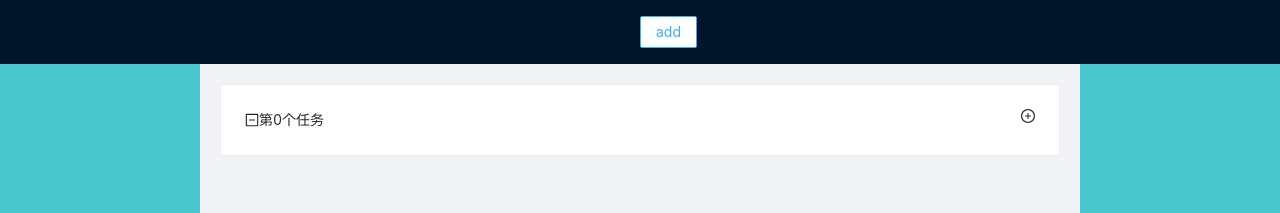
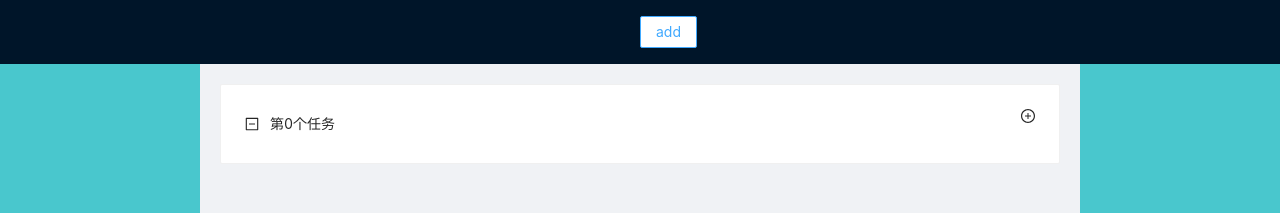
Before and after one commit to Xeon-all/SE-Web-project, a React (Create React App) app in the folder my-app/: page / in a window 1280 px wide. Both pictures are taken after a click on the button "add". Shown: the top 213 px of the page. Built offline with nearby package versions, Linux system fonts and the light colour scheme.

Commit message:
add change task name function

```diff
--- a/my-app/src/App.js
+++ b/my-app/src/App.js
@@ -2,6 +2,7 @@ import {
   Button,
   Card,
   Layout,
+  Input,
 } from 'antd'
 import {
   PlusCircleOutlined,
@@ -20,6 +21,8 @@ function App() {
     let newTask = {
       id: Tasks.length,
       key: 2,
+      name: `第${Tasks.length}个任务`,
+      selected: false,
     }
 
     let task = [...Tasks, newTask];
@@ -38,6 +41,11 @@ function App() {
     forceUpdate();
   }
 
+  function handleChangeName(e, val){
+    val.name = e.target.value;
+    e.target.blur();
+  }
+
   return (
     <>
     <Layout>
@@ -53,7 +61,13 @@ function App() {
             return (
               <Card style = {{margin: '20px'}}>
                 <MinusSquareOutlined onClick = {() => {handleDelete(val.id)}}/>
-                {`第${val.id}个任务`}
+                <Input
+                  bordered = {val.selected}
+                  onFocus = {() => {val.selected = true;forceUpdate();}}
+                  onBlur = {(e) => {val.name = e.target.value; val.selected = false;forceUpdate();}}
+                  defaultValue = {val.name}
+                  onPressEnter = {(e) => {handleChangeName(e, val);}}
+                  style = {{width: "10vw",}}/>
                 <PlusCircleOutlined style = {{float: 'right'}}/>
               </Card>
             )
```
